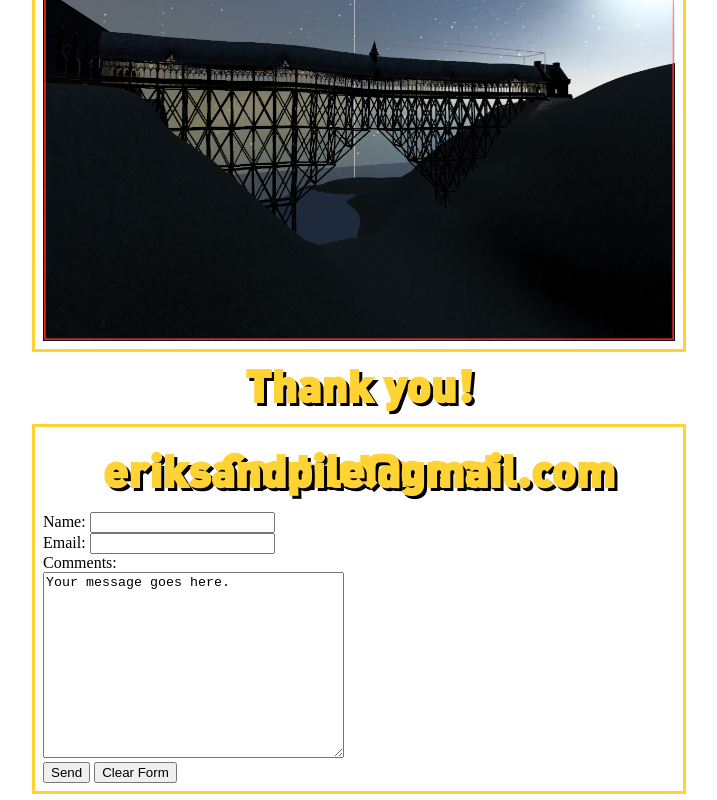
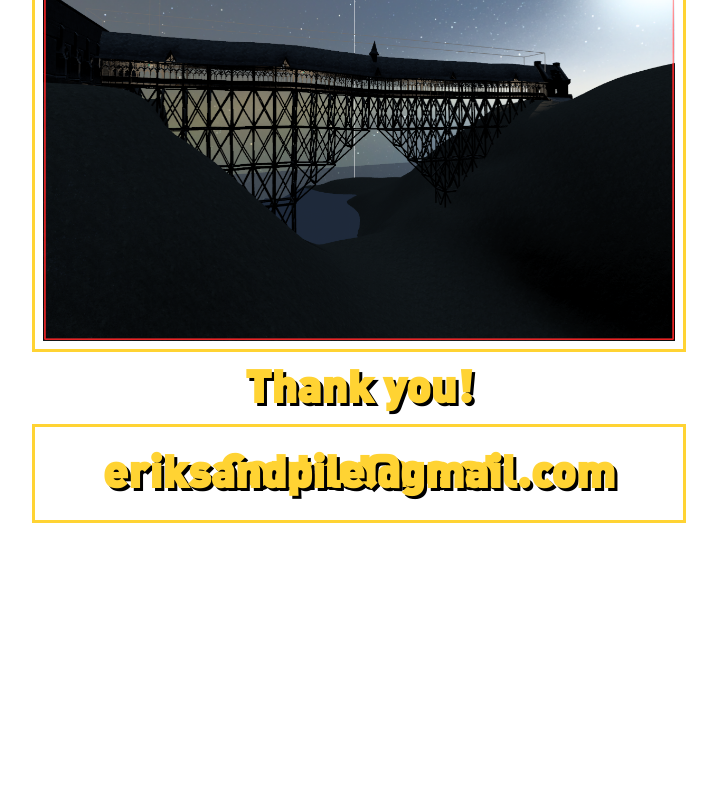
Before and after one commit to SandPile/Portfolio, a plain HTML site: page index.html in a window 1280 px wide. Shown: the part 7055-7855 px from the top of the page, without its empty margins (281-998 px from the left). After the commit the page ends 7584 px from the top, so only its background shows below. Drawn offline with Linux system fonts and the light colour scheme.

Commit message:
more fixes

```diff
--- a/index.html
+++ b/index.html
@@ -249,7 +249,7 @@
 			</div>
 		</a>
 
-		<a href= "https:/eriksaandy.github.io/Quivering_post_jam/">
+		<a href= "https://eriksaandy.github.io/Quivering_post_jam/">
 			<div class="container">
 			  <img src="images/quivering.png" alt="quivering" class="image" style="width:100%">
 			  <div class="middle">
@@ -269,15 +269,15 @@
 	<h3>Spitbeat - April 24, 2018</h3>
 	</a>
 
-	<a href="https://sandpile.github.io/vampyre_post_jam/" style="width:100%">
+	<a href="https://eriksaandy.github.io/vampyre_post_jam/" style="width:100%">
 	<h3>Vampyre - December 4th, 2018</h3>
 	</a>
 
-	<a href="https://sandpile.github.io/IntercomDungeon/" style="width:100%">
+	<a href="https://eriksaandy.github.io/IntercomDungeon/" style="width:100%">
 	<h3>Intercom Dungeon - April 21st, 2020</h3>
 	</a>
 
-	<a href="https://sandpile.github.io/Quivering_post_jam/" style="width:100%">
+	<a href="https://eriksaandy.github.io/Quivering_post_jam/" style="width:100%">
 	<h3>Quivering - October 6th, 2020</h3>
 	</a>
 	</div>
@@ -366,27 +366,7 @@
 	<h2>Thank you!</h2>
 
 	<div class = "outlinebox">
-		<h2>Contact me at eriksandpile@gmail.com</h2>
-		<form action="mailto:eriksandpile@gmail.com" method="get" enctype="text/plain">
-		<div>
-		<label for="name">Name:
-		  <input type="text" name="name" id="name" />
-		</label>
-		</div>
-		<div>
-		<label for="email">Email:
-		  <input type="text" name="email" id="email" />
-		</label>
-		</div>
-		<div>
-		<label>Comments:</label>
-		<br />
-		<textarea name="comments" rows="12" cols="35">Your message goes here.</textarea>
-		</div>
-		<div>
-		<input type="submit" name="submit" value="Send" />
-		<input type="reset" name="reset" value="Clear Form" />
-		</div>
+	<h2>Contact me at eriksandpile@gmail.com</h2>
 	</div>
 
 	</Body>
```
